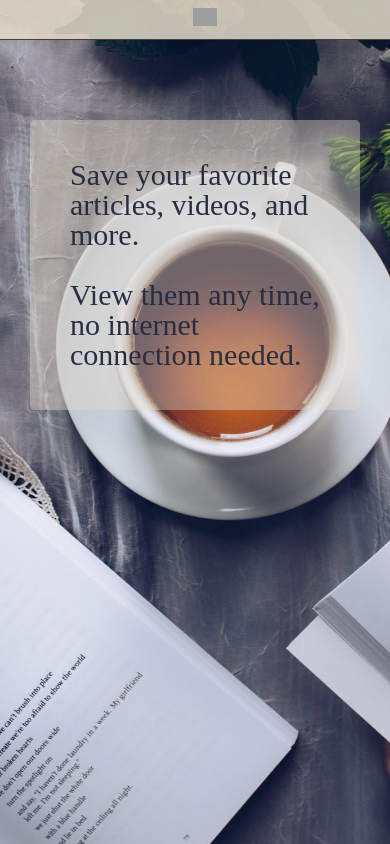
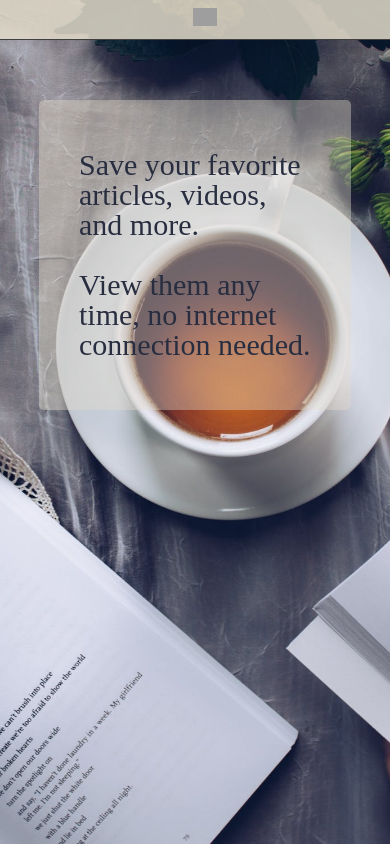
Before and after one commit to BloomTech-Labs/Labs8-OfflineReader, a React (Create React App) app in the folder frontend/: page / in a window 390 px wide. Built offline with nearby package versions, Linux system fonts and the light colour scheme; grey boxes are pictures that could not be loaded; what react-stripe-elements would draw is missing.

Commit message:
Added media queries

```diff
--- a/frontend/src/components/LandingPage/LandingPage.js
+++ b/frontend/src/components/LandingPage/LandingPage.js
@@ -15,6 +15,18 @@ const MarketingBlurb = styled.div`
 	font-size: 3rem;
 	background-color: rgba(227, 220, 202, 0.4);
 	border-radius: 5px;
+	@media (max-width: 800px) {
+		width: 80%;
+		margin: 10rem 3rem 3rem 3rem;
+		padding: 4rem;
+		font-size: 3rem;
+	}
+	@media (max-width: 500px) {
+		width: 80%;
+		margin: 10rem 3rem 3rem 3rem;
+		padding: 5rem 4rem 5rem 4rem;
+		font-size: 3rem;
+	}
 `;
 
 const LandingPage = props => {
--- a/frontend/src/styling/splash.js
+++ b/frontend/src/styling/splash.js
@@ -14,7 +14,4 @@ export const LandingPageDiv = styled.div`
 	display: flex;
 	flex-direction: column;
 	align-items: center;
-	@media (max-width: 500px) {
-		width: 100%;
-	}
 `;
```
